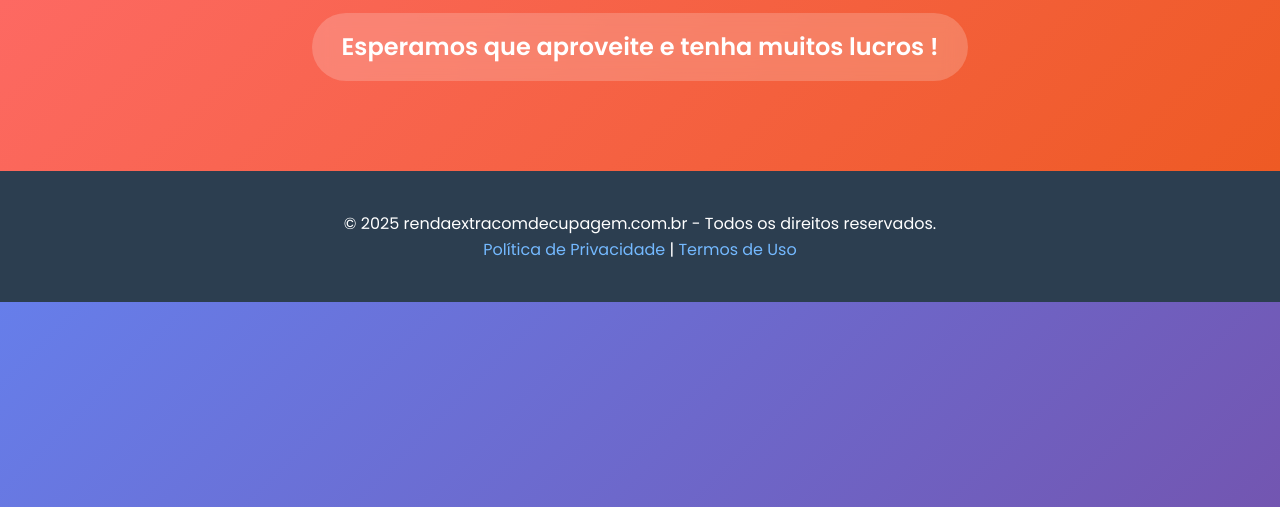
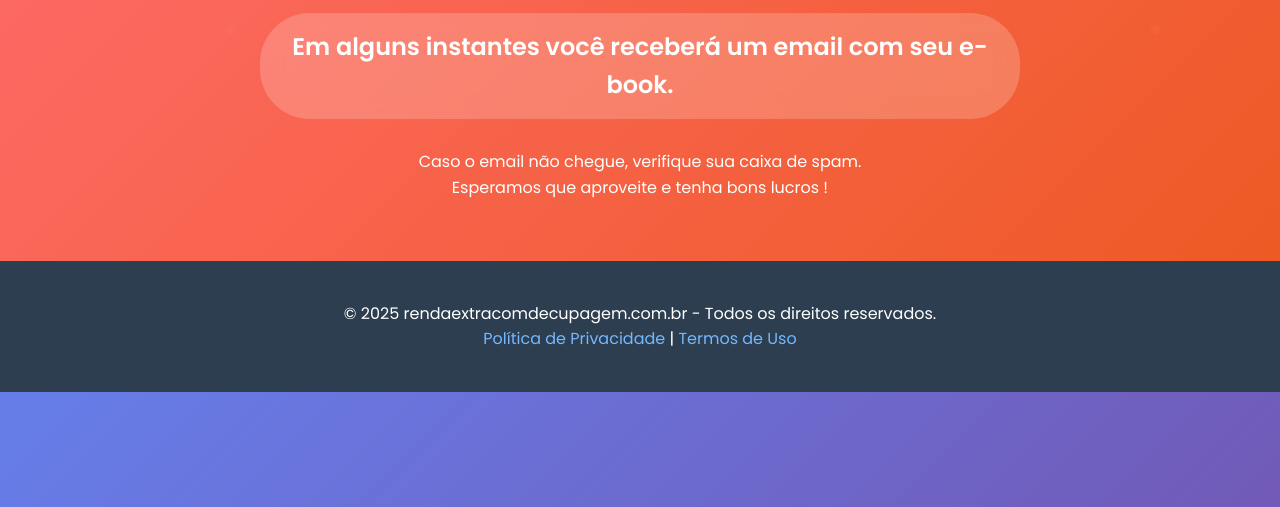
Before and after one commit to MarceloProgramare/decupagem, a plain HTML site: page obrigado.html in a window 1280 px wide. Shown: the part 293-800 px from the top of the page. Drawn offline with Linux system fonts and the light colour scheme.

Commit message:
Add files via upload

```diff
--- a/obrigado.html
+++ b/obrigado.html
@@ -455,9 +455,12 @@
         <div class="container">
             <div class="hero-content fade-in-up">
                 <h1>Obrigado pela sua compra</h1>
-                <p class="subtitle">Esperamos que aproveite e tenha muitos lucros !</p>
+                <p class="subtitle">Em alguns instantes você receberá um email com seu e-book.</p>
 
             </div>
+			<p>Caso o email não chegue, verifique sua caixa de spam.</p>
+            <p>Esperamos que aproveite e tenha bons lucros !</p>
+
         </div>
     </section>
 
```
